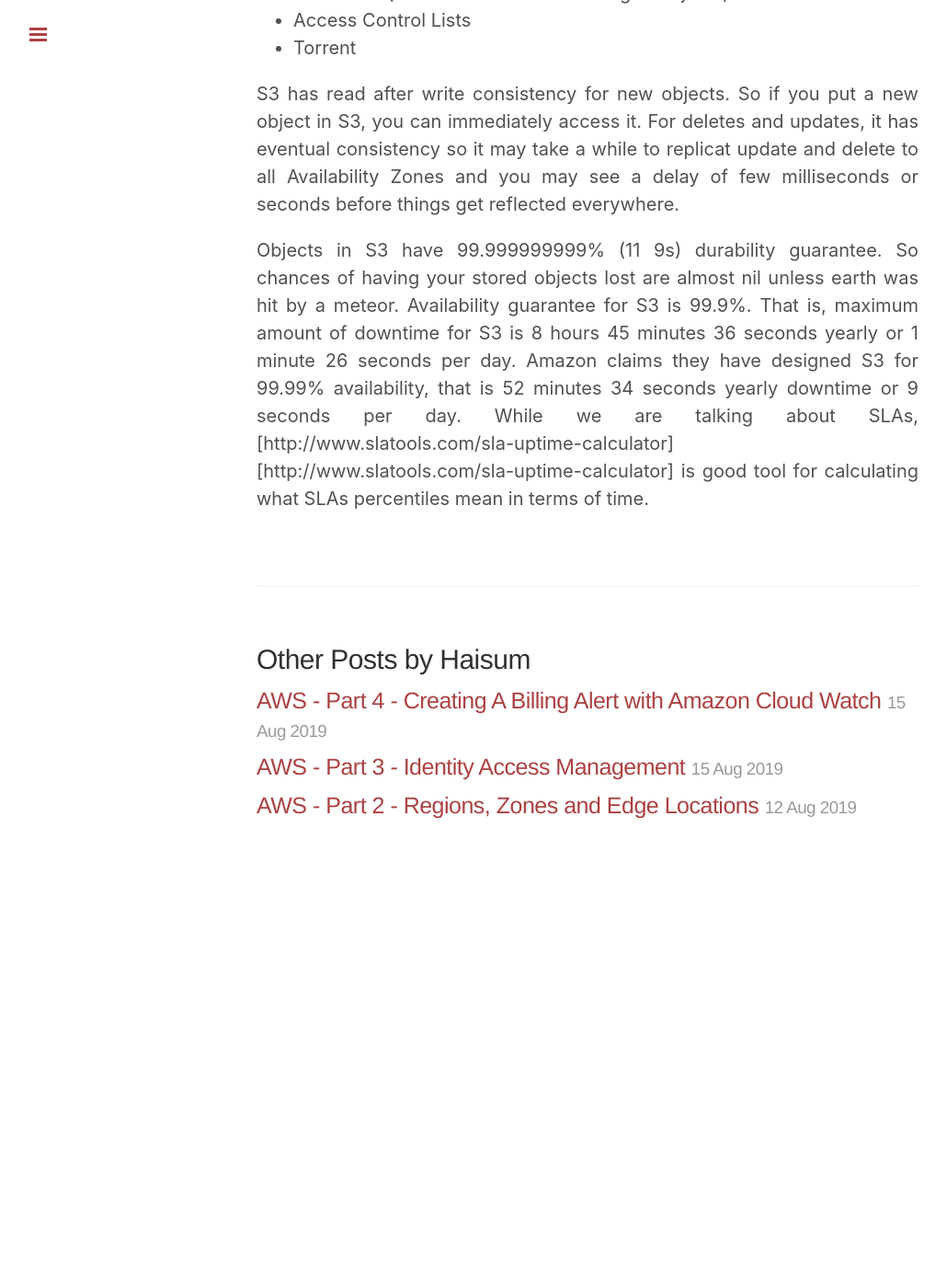
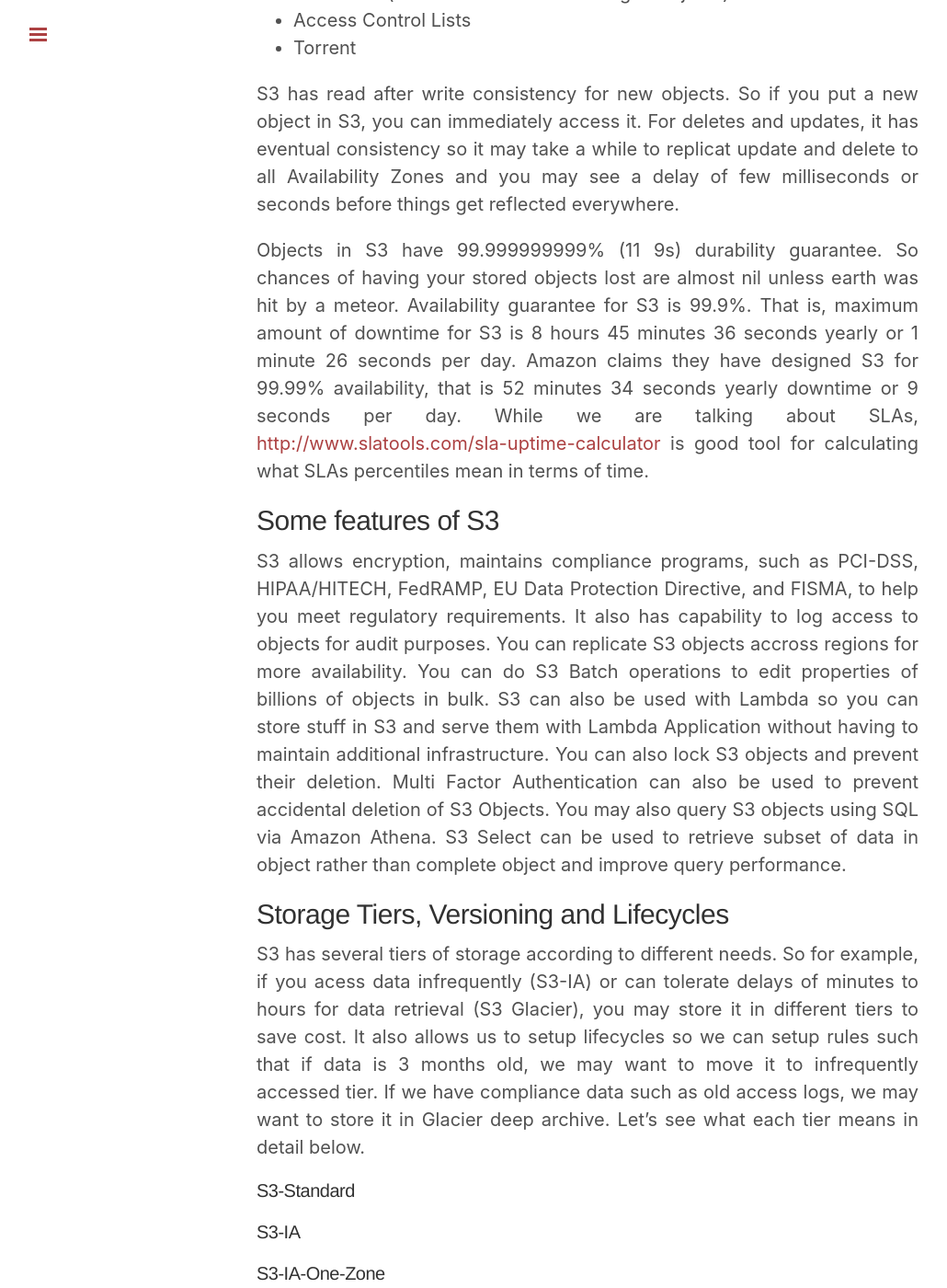
Before and after one commit to haisum/haisum.github.io, a Jekyll site: the page built from _posts/2019-08-16-aws-5-1-s3.md, in a window 1280 px wide and 1400 px high, scrolled down 765 px. Shown: the whole window at 92% size, without its empty margins (1-1031 px from the left). Built offline with Jekyll 4.4.1, drawn with Linux system fonts in a browser that asks for light colours; comment, search, counter and statistics services are not loaded; before the commit the page ends 1716 px from its top, so only the background shows below that; some of the changed text lies outside the part shown.

Commit message:
updates to s3 post

```diff
--- a/_posts/2019-08-16-aws-5-1-s3.md
+++ b/_posts/2019-08-16-aws-5-1-s3.md
@@ -18,4 +18,50 @@ An S3 object has following content:
 
 S3 has read after write consistency for new objects. So if you put a new object in S3, you can immediately access it. For deletes and updates, it has eventual consistency so it may take a while to replicat update and delete to all Availability Zones and you may see a delay of few milliseconds or seconds before things get reflected everywhere.
 
-Objects in S3 have 99.999999999% (11 9s) durability guarantee. So chances of having your stored objects lost are almost nil unless earth was hit by a meteor. Availability guarantee for S3 is 99.9%. That is, maximum amount of downtime for S3 is 8 hours 45 minutes 36 seconds yearly or 1 minute 26 seconds per day. Amazon claims they have designed S3 for 99.99% availability, that is 52 minutes 34 seconds yearly downtime or 9 seconds per day. While we are talking about SLAs, [http://www.slatools.com/sla-uptime-calculator][http://www.slatools.com/sla-uptime-calculator] is good tool for calculating what SLAs percentiles mean in terms of time.
+Objects in S3 have 99.999999999% (11 9s) durability guarantee. So chances of having your stored objects lost are almost nil unless earth was hit by a meteor. Availability guarantee for S3 is 99.9%. That is, maximum amount of downtime for S3 is 8 hours 45 minutes 36 seconds yearly or 1 minute 26 seconds per day. Amazon claims they have designed S3 for 99.99% availability, that is 52 minutes 34 seconds yearly downtime or 9 seconds per day. While we are talking about SLAs, [http://www.slatools.com/sla-uptime-calculator](http://www.slatools.com/sla-uptime-calculator) is good tool for calculating what SLAs percentiles mean in terms of time.
+
+## Some features of S3
+
+S3 allows encryption, maintains compliance programs, such as PCI-DSS, HIPAA/HITECH, FedRAMP, EU Data Protection Directive, and FISMA, to help you meet regulatory requirements. It also has capability to log access to objects for audit purposes. You can replicate S3 objects accross regions for more availability. You can do S3 Batch operations to edit properties of billions of  objects in bulk. S3 can also be used with Lambda so you can store stuff in S3 and serve them with Lambda Application without having to maintain additional infrastructure. You can also lock S3 objects and prevent their deletion. Multi Factor Authentication can also be used to prevent accidental deletion of S3 Objects. You may also query S3 objects using SQL via Amazon Athena. S3 Select can be used to retrieve subset of data in object rather than complete object and improve query performance.
+
+## Storage Tiers, Versioning and Lifecycles
+
+S3 has several tiers of storage according to different needs. So for example, if you acess data infrequently (S3-IA) or can tolerate delays of minutes to hours for data retrieval (S3 Glacier), you may store it in different tiers to save cost. It also allows us to setup lifecycles so we can setup rules such that if data is 3 months old, we may want to move it to infrequently accessed tier. If we have compliance data such as old access logs, we may want to store it in Glacier deep archive. Let's see what each tier means in detail below.
+
+#### S3-Standard
+
+
+#### S3-IA
+
+
+#### S3-IA-One-Zone
+
+
+#### S3 Glacier
+
+
+#### S3 Glacier Deep Archive
+
+
+### Intelligent Tiering
+
+
+### Lifecycle Management
+
+
+### Versioning
+
+
+
+## Transfer Acceleration
+
+
+
+## Cross Region Replication
+
+
+## Additonal Sources
+
+[https://aws.amazon.com/s3/faqs/](https://aws.amazon.com/s3/faqs/)
+[https://aws.amazon.com/s3/storage-classes/?nc=sn&loc=3](https://aws.amazon.com/s3/storage-classes/?nc=sn&loc=3)
+[Developer Guide](https://docs.aws.amazon.com/AmazonS3/latest/dev/Welcome.html)
```
